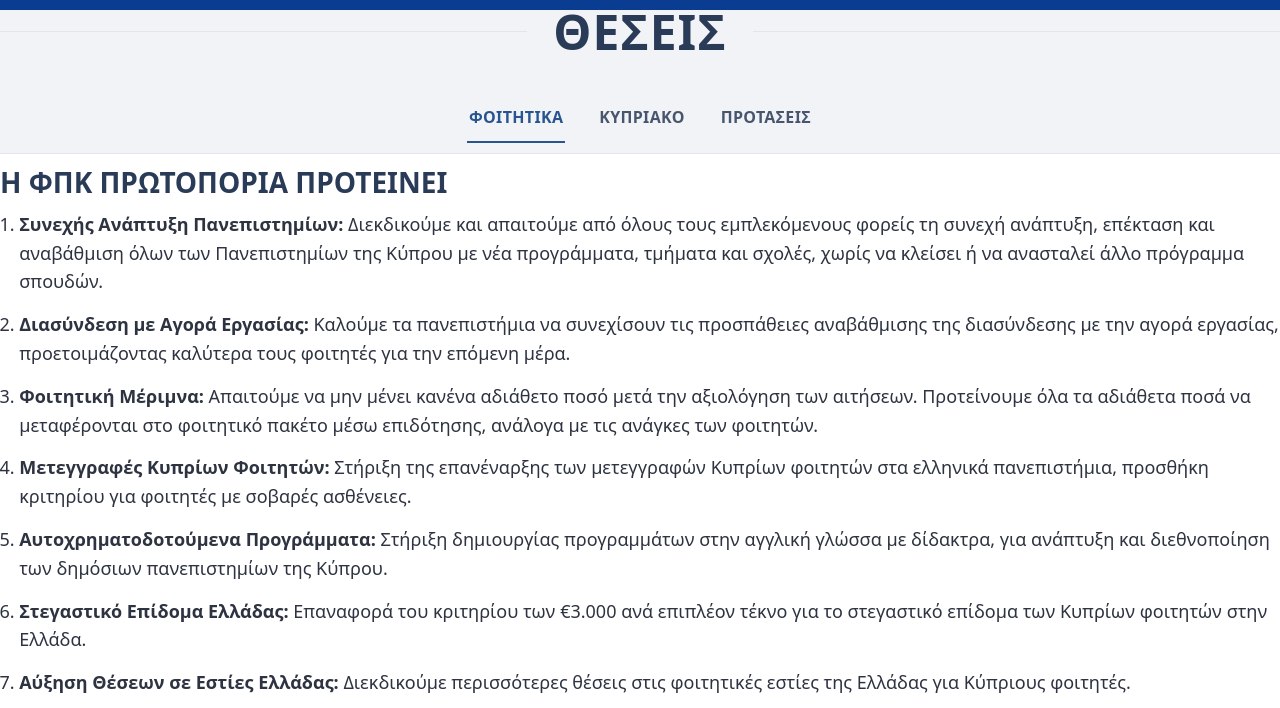
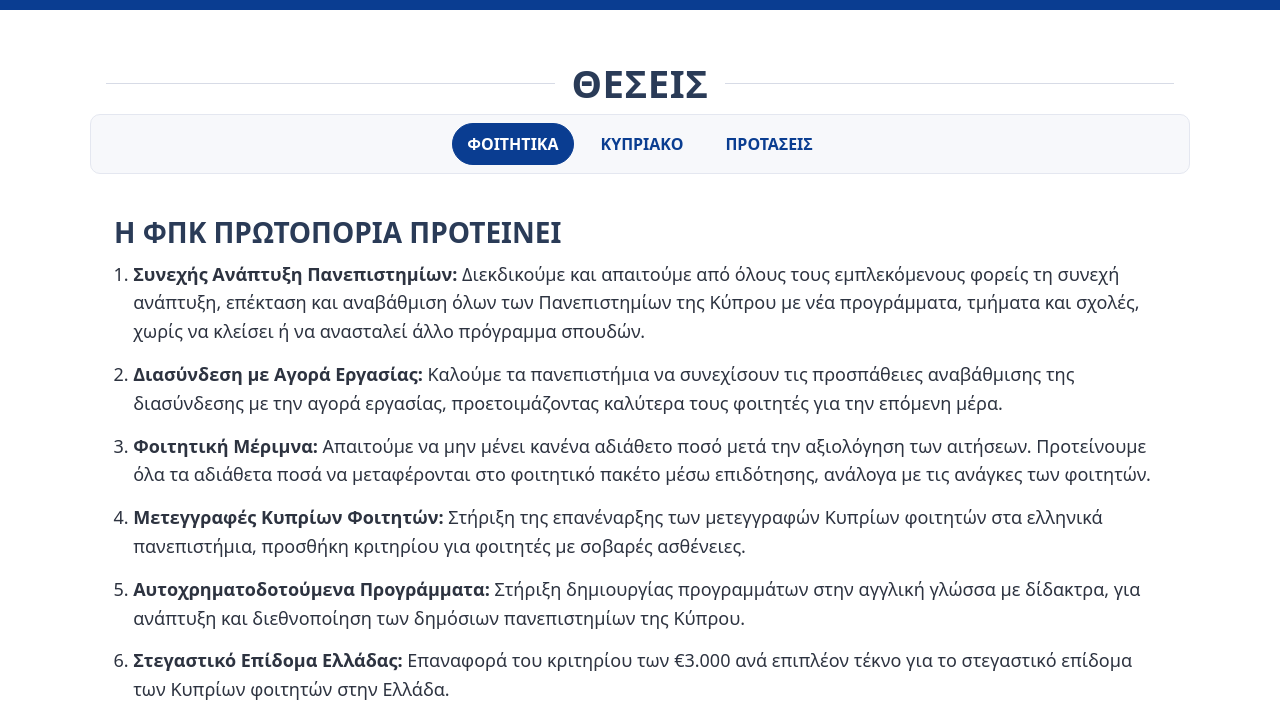
Before and after one commit to ckouma01/protoporiaunic, a plain HTML site: page positions.html in a window 1280 px wide. Shown: the part 76-784 px from the top of the page. Drawn offline with nearby package versions, Linux system fonts and the light colour scheme.

Commit message:
Add files via upload

```diff
--- a/positions.html
+++ b/positions.html
@@ -7,92 +7,36 @@
   <link href="https://cdn.jsdelivr.net/npm/bootstrap@5.3.3/dist/css/bootstrap.min.css" rel="stylesheet">
   <link rel="stylesheet" href="styles/general.css">
   <style>
-    .subnav-wrap {
-      background:#f1f3f6;
-      border-bottom:1px solid #e2e6ea;
-      margin-top:80px; /* clears fixed navbar */
-    }
+    /* --- Layout helpers to keep footer at bottom --- */
+    html, body { height: 100%; margin: 0; display: flex; flex-direction: column; }
+    body { min-height: 100vh; }
+    main { flex: 1; }
+    footer { margin-top: auto; }
+
+    /* --- Subnav (match events.html style) --- */
+    .subnav-wrap { padding-top: 96px; } /* clears fixed navbar */
+    .title-row { display:flex; align-items:center; gap:1rem; margin: 12px auto 8px; max-width:1100px; padding:0 16px; }
+    .title-row .rule { flex:1; height:1px; background:#d7dbe6; }
+    .page-title { margin:0; font-size: clamp(28px, 3vw, 40px); letter-spacing:.5px; text-align:center; }
+
     .subnav {
-      max-width: 1100px;
-      margin: 0 auto;
-      display:flex;
-      gap:32px;
-      align-items:center;
-      justify-content:center;
-      padding:18px 16px;
-      font-weight:600;
-      letter-spacing:.02em;
+      max-width:1100px; margin: 0 auto 12px; padding: 8px 12px;
+      display:flex; gap:12px; justify-content:center; flex-wrap:wrap;
+      border:1px solid #e4e7f0; border-radius:10px; background:#f7f8fb;
     }
     .subnav a {
-      color:#2a3b57;
-      text-decoration:none;
-      position:relative;
-      padding:6px 2px;
-      opacity:.85;
+      text-decoration:none; padding:8px 14px; border-radius:999px;
+      font-weight:600; color:#0a3d91; border:1px solid transparent;
     }
-    .subnav a:hover { opacity:1; }
-    .subnav a.active {
-      color:#053a7e;
-    }
-    .subnav a.active::after {
-      content:"";
-      position:absolute;
-      left:0; right:0; bottom:-8px;
-      height:2px;
-      background:#053a7e;
-    }
+    .subnav a.active { background:#0a3d91; color:#fff; border-color:#0a3d91; }
 
-    .page-container {
-      max-width: 1100px;
-      margin: 0 auto;
-      padding: 28px 16px 80px;
-    }
-
-    .title-row {
-      display:flex; align-items:center; gap:18px;
-      margin-top:8px; margin-bottom:22px;
-    }
-    .title-row .rule {
-      flex:1 1 auto;
-      height:1px; background:#e2e6ea;
-    }
-    h1.page-title {
-      margin:0;
-      font-size: clamp(32px, 4vw, 48px);
-      line-height:1.15;
-      letter-spacing:.02em;
-      color:#2a3b57;
-      font-weight:700;
-      text-transform:uppercase;
-      text-align:center;
-      flex:0 0 auto;
-      padding:0 8px;
-    }
-
-    .section { display:none; }
-    .section.active { display:block; }
-
-    .section h2 {
-      font-size: clamp(22px, 2.5vw, 28px);
-      color:#2a3b57;
-      margin: 12px 0 10px;
-      font-weight: 700;
-    }
-
-    .section p.lead {
-      color:#4a4e57; font-size:18px;
-    }
-    .section ol {
-      padding-left: 1.2rem;
-    }
-    .section li {
-      margin-bottom:14px;
-      color:#2d3340;
-      line-height:1.6;
-      font-size:18px;
-    }
-
-    .muted { color:#6c7583; }
+    /* --- Content area + section padding --- */
+    .page-container { max-width:1100px; margin:0 auto; padding: 0 16px 80px; }
+    .section { padding: 18px 8px; } /* extra breathing room on small screens */
+    .section h2 { font-size: clamp(22px, 2.5vw, 28px); color:#2a3b57; margin: 12px 0 10px; font-weight:700; }
+    .section p.lead { color:#4a4e57; font-size:18px; }
+    .section ol { padding-left: 1.2rem; }
+    .section li { margin-bottom:14px; color:#2d3340; line-height:1.6; font-size:18px; }
   </style>
 </head>
 <body>
@@ -123,22 +67,22 @@
     </div>
   </nav>
 
-
   <!-- Sub Navigation -->
   <div class="subnav-wrap">
-  <div class="title-row"  style="margin-top: 40px;">
+    <div class="title-row" style="margin-top: 40px;">
       <div class="rule"></div>
-    <h1 class="page-title">ΘΕΣΕΙΣ</h1>
+      <h1 class="page-title" style="margin:0; font-weight:800; font-size:clamp(28px, 3vw, 40px); letter-spacing:.5px; text-align:center; color:#2a3b57;">ΘΕΣΕΙΣ</h1>
       <div class="rule"></div>
     </div>
 
     <nav class="subnav" aria-label="Υπομενού Θέσεων">
       <a href="#foititika" id="tab-foititika">ΦΟΙΤΗΤΙΚΑ</a>
-    <a href="#kypriako" id="tab-kypriako">ΚΥΠΡΙΑΚΟ</a>
+      <a href="#kypriako"  id="tab-kypriako">ΚΥΠΡΙΑΚΟ</a>
       <a href="#proposals" id="tab-proposals">ΠΡΟΤΑΣΕΙΣ</a>
     </nav>
   </div>
 
+  <main class="page-container">
     <!-- ΦΟΙΤΗΤΙΚΑ -->
     <section id="foititika" class="section">
       <h2>Η ΦΠΚ ΠΡΩΤΟΠΟΡΙΑ ΠΡΟΤΕΙΝΕΙ</h2>
@@ -164,7 +108,7 @@
     </section>
 
     <!-- ΚΥΠΡΙΑΚΟ -->
-    <section id="kypriako" class="section">
+    <section id="kypriako" class="section d-none">
       <h2>ΘΕΣΕΙΣ Φ.Π.Κ. ΠΡΩΤΟΠΟΡΙΑΣ ΓΙΑ ΤΟ ΚΥΠΡΙΑΚΟ</h2>
       <ol>
         <li><strong>Επίλυση Κυπριακού Προβλήματος:</strong> Συζήτηση για λύση στη βάση των συμφωνιών του ’77 και ’79, με εγγύηση δικαιωμάτων όπως η ελεύθερη διακίνηση και εγκατάσταση.</li>
@@ -181,8 +125,8 @@
     </section>
 
     <!-- ΠΡΟΤΑΣΕΙΣ -->
-    <section id="proposals" class="section">
-
+    <section id="proposals" class="section d-none">
+        <h2>Η ΦΠΚ ΠΡΩΤΟΠΟΡΙΑ ΠΡΟΤΕΙΝΕΙ</h2>
       <ol>
         <li>Αύξηση του αριθμού των προσφερόμενων μαθημάτων κατά το καλοκαιρινό εξάμηνο.</li>
         <li>Αναπροσαρμογή του απαιτούμενου GPA για τη χορήγηση υποτροφιών.</li>
@@ -197,8 +141,6 @@
         <li>Εκσυγχρονισμός των κριτηρίων και ποσών της Φοιτητικής Χορηγίας.</li>
       </ol>
     </section>
-
-
   </main>
 
   <!-- Footer -->
@@ -208,14 +150,13 @@
 
       <!-- Social Media Icons -->
       <div class="d-flex justify-content-center gap-3 mb-2">
-  <a href="https://www.instagram.com/protoporiaunic/" target="_blank">
-    <img src="images/instagram-new--v2.png" style="height: 30px;">
+        <a href="https://www.instagram.com/protoporiaunic/" target="_blank" aria-label="Instagram">
+          <img src="images/instagram-new--v2.png" style="height: 30px;" alt="Instagram">
         </a>
-  <a href="https://www.tiktok.com/@fpkprotoporia.unic" target="_blank">
-    <img src="images/tiktok.png" style="height: 30px;">
+        <a href="https://www.tiktok.com/@fpkprotoporia.unic" target="_blank" aria-label="TikTok">
+          <img src="images/tiktok.png" style="height: 30px;" alt="TikTok">
         </a>
       </div>
-
 
       <!-- Contact Links -->
       <p class="mb-0">
@@ -233,24 +174,33 @@
 
   <script src="https://cdn.jsdelivr.net/npm/bootstrap@5.3.3/dist/js/bootstrap.bundle.min.js"></script>
   <script>
-    const sections = ["foititika","kypriako","proposals"];
+    // --- Subnav logic (same pattern as events.html) ---
     const tabs = {
-      foititika: document.getElementById("tab-foititika"),
-      kypriako: document.getElementById("tab-kypriako"),
-      proposals: document.getElementById("tab-proposals"),
+      foititika: { tab: document.getElementById('tab-foititika'), section: document.getElementById('foititika') },
+      kypriako:  { tab: document.getElementById('tab-kypriako'),  section: document.getElementById('kypriako') },
+      proposals: { tab: document.getElementById('tab-proposals'), section: document.getElementById('proposals') }
     };
-    function show(id){
-      sections.forEach(s=>{
-        document.getElementById(s).classList.toggle("active", s===id);
-        tabs[s].classList.toggle("active", s===id);
+
+    function activate(which){
+      Object.entries(tabs).forEach(([key, {tab, section}])=>{
+        const on = (key === which);
+        tab.classList.toggle('active', on);
+        section.classList.toggle('d-none', !on);
       });
+      if (location.hash !== '#'+which) history.replaceState(null, '', '#'+which);
     }
-    function init(){
-      const initial = (location.hash || "#foititika").replace("#","");
-      show(sections.includes(initial) ? initial : "foititika");
+
+    function initFromHash(){
+      const h = (location.hash || '').replace('#','');
+      activate(['kypriako','proposals'].includes(h) ? h : 'foititika');
     }
-    window.addEventListener("hashchange", init);
-    init();
+
+    tabs.foititika.tab.addEventListener('click', (e)=>{ e.preventDefault(); activate('foititika'); });
+    tabs.kypriako.tab.addEventListener('click',  (e)=>{ e.preventDefault(); activate('kypriako');  });
+    tabs.proposals.tab.addEventListener('click', (e)=>{ e.preventDefault(); activate('proposals'); });
+
+    window.addEventListener('hashchange', initFromHash);
+    initFromHash();
   </script>
 </body>
 </html>
```
Also changed, not shown: aboutus.html (+83 -48 lines), bluecard.html (+30 -11 lines), events.html (+1 -1 lines), neakeenimerosis.html (+22 -18 lines). Lines whose indentation alone changed are shown as unchanged.
